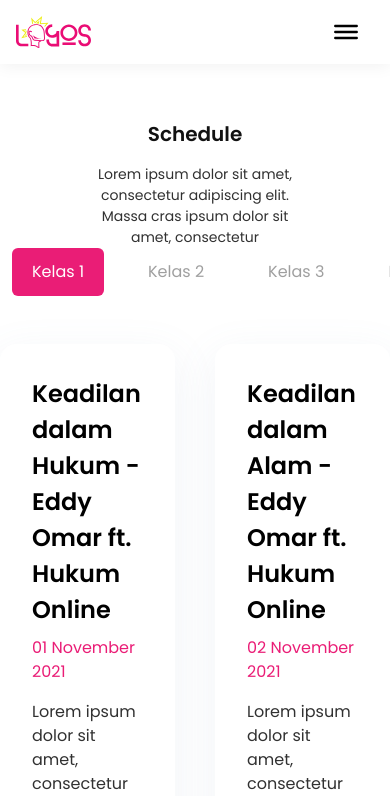
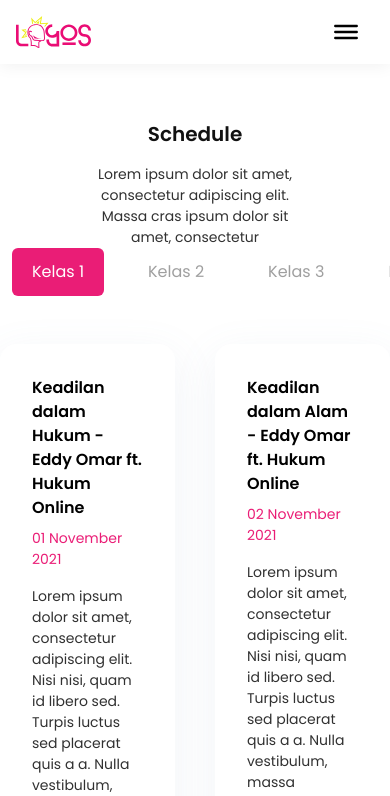
Before and after one commit to logos-engineer/logos-fest, a Next.js app: page /schedule in a window 390 px wide. Shown: the top 796 px of the page. Built offline with nearby package versions, Linux system fonts and the light colour scheme.

Commit message:
initiating schedule responsive layout

```diff
--- a/src/components/Homepage/Common/CardSchedule.js
+++ b/src/components/Homepage/Common/CardSchedule.js
@@ -16,11 +16,13 @@ const CardSchedule = ({
     <div className="flex flex-col px-8 py-8 w-full bg-white rounded-2xl shadow-fest">
       <Link href={`/schedule/${category}/${slug}`} passHref>
         <a aria-label={title} className="cursor-pointer">
-          <h5 className="text-black-500 text-xl font-semibold">{title}</h5>
+          <h5 className="text-black-500 text-base font-semibold lg:text-xl">
+            {title}
+          </h5>
         </a>
       </Link>
-      <p className="mt-2 text-pink-500 text-base">{date}</p>
-      <p className="mt-4 text-base">{subtitle}</p>
+      <p className="mt-2 text-pink-500 text-sm lg:text-base">{date}</p>
+      <p className="mt-4 text-sm lg:text-base">{subtitle}</p>
       <div className="flex mt-6 w-full space-x-4">
         {imgPerson.map((item, index) => (
           <div
--- a/src/components/Homepage/Hero.js
+++ b/src/components/Homepage/Hero.js
@@ -8,7 +8,7 @@ const Hero = () => {
   return (
     <section id="hero" className="lg:pt-[221px] pb-36 pt-28 w-full">
       <Container>
-        <Grid className="px-4 w-screen">
+        <Grid className="px-4 w-screen overflow-hidden lg:overflow-visible">
           <div className="flex flex-col col-span-12 justify-center lg:col-span-5 lg:pr-7">
             <p className="text-pink-500 text-md">1 November - 1 Desember</p>
             <h1 className="mt-2 text-black-primary text-xl font-bold leading-snug lg:text-5xl">
--- a/src/components/Homepage/Schedule.js
+++ b/src/components/Homepage/Schedule.js
@@ -1,18 +1,19 @@
 import React from 'react'
-import { Fragment } from 'react'
 import { Tab } from '@headlessui/react'
 import { Button, Container, Grid } from '../Common'
 import HeadSection from './Common/HeadSection'
 import listSchedule from 'src/data/listSchedule'
 import clsx from 'clsx'
+import { Fragment } from 'react'
+
 import CardSchedule from './Common/CardSchedule'
 
 const Schedule = () => {
   return (
     <section id="schedule" className="pt-36 w-full">
       <Container>
-        <Grid>
-          <div className="col-span-6 col-start-4">
+        <Grid className="px-4">
+          <div className="col-span-12 lg:col-span-6 lg:col-start-4">
             <HeadSection
               title="Schedule"
               subtitle="Lorem ipsum dolor sit amet, consectetur adipiscing elit. Massa cras ipsum dolor sit amet, consectetur "
@@ -20,14 +21,15 @@ const Schedule = () => {
           </div>
           <div className="flex flex-col col-span-12 items-center justify-center">
             <Tab.Group>
-              <Tab.List>
+              <Tab.List className="mt-6 lg:mt-0">
+                <div className="hidden lg:block">
                   {listSchedule &&
                     listSchedule.map((item, index) => (
                       <Tab as={Fragment} key={index}>
                         {({ selected }) => (
                           <button
                             className={clsx(
-                            'mx-3 px-5 py-3 rounded-md transition-all',
+                              'mx-3 px-3 py-2 rounded-full transition-all lg:px-5 lg:py-3 lg:rounded-md',
                               selected
                                 ? 'bg-pink-500 text-white'
                                 : 'bg-white text-black-primary opacity-40'
@@ -38,12 +40,13 @@ const Schedule = () => {
                         )}
                       </Tab>
                     ))}
+                </div>
               </Tab.List>
               <Tab.Panels>
                 {listSchedule &&
                   listSchedule.map((item, index) => (
                     <Tab.Panel
-                      className="grid gap-10 grid-cols-2 mt-12"
+                      className="grid gap-5 grid-cols-1 mt-12 lg:gap-10 lg:grid-cols-2"
                       key={index}
                     >
                       {item.schedule.map((datas, index) => (
--- /dev/null
+++ b/src/components/Homepage/Schedule/TabButton.js
@@ -0,0 +1,16 @@
+import React from 'react'
+
+export default function TabButton({ selected, children }) {
+  return (
+    <button
+      className={clsx(
+        'mx-3 px-3 py-2 rounded-full transition-all lg:px-5 lg:py-3 lg:rounded-md',
+        selected
+          ? 'bg-pink-500 text-white'
+          : 'bg-white text-black-primary opacity-40'
+      )}
+    >
+      {children}
+    </button>
+  )
+}
--- a/src/pages/index.js
+++ b/src/pages/index.js
@@ -16,7 +16,7 @@ export default function Home() {
         <Hero />
         <Event />
         <Schedule />
-        <Book />
+        {/* <Book /> */}
       </Layout>
     </>
   )
```
Lines whose indentation alone changed are shown as unchanged.
